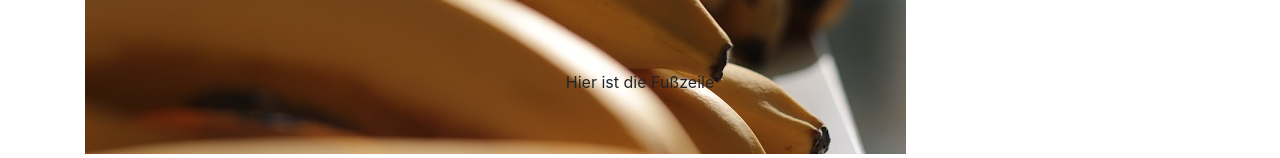
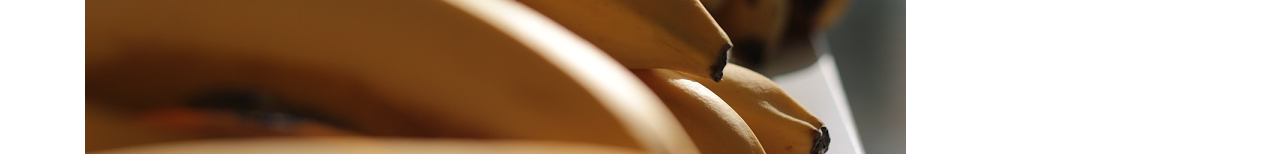
Before and after one commit to BananeBB/TestBrannnane, a plain HTML site: page index.html in a window 1280 px wide. Shown: the part 690-848 px from the top of the page. Drawn offline with nearby package versions, Linux system fonts and the light colour scheme.

Commit message:
Update index.html

```diff
--- a/index.html
+++ b/index.html
@@ -46,8 +46,7 @@
 
     <p>Das Bananen-Team aus Brandenburg</p>
 
-   <div class="footer">
-    <p>Hier ist die Fußzeile</p>
+
 
    </div>
 
```
